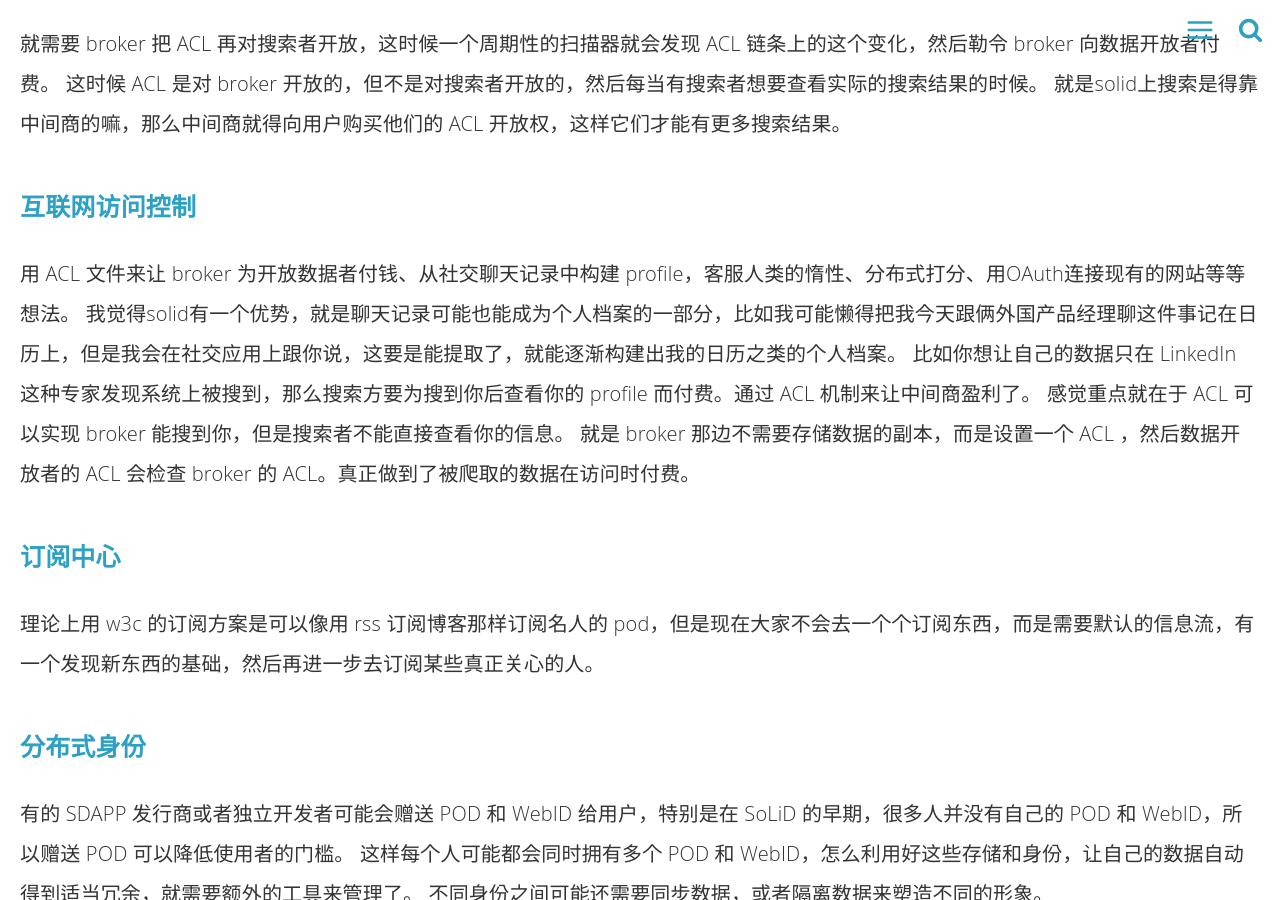
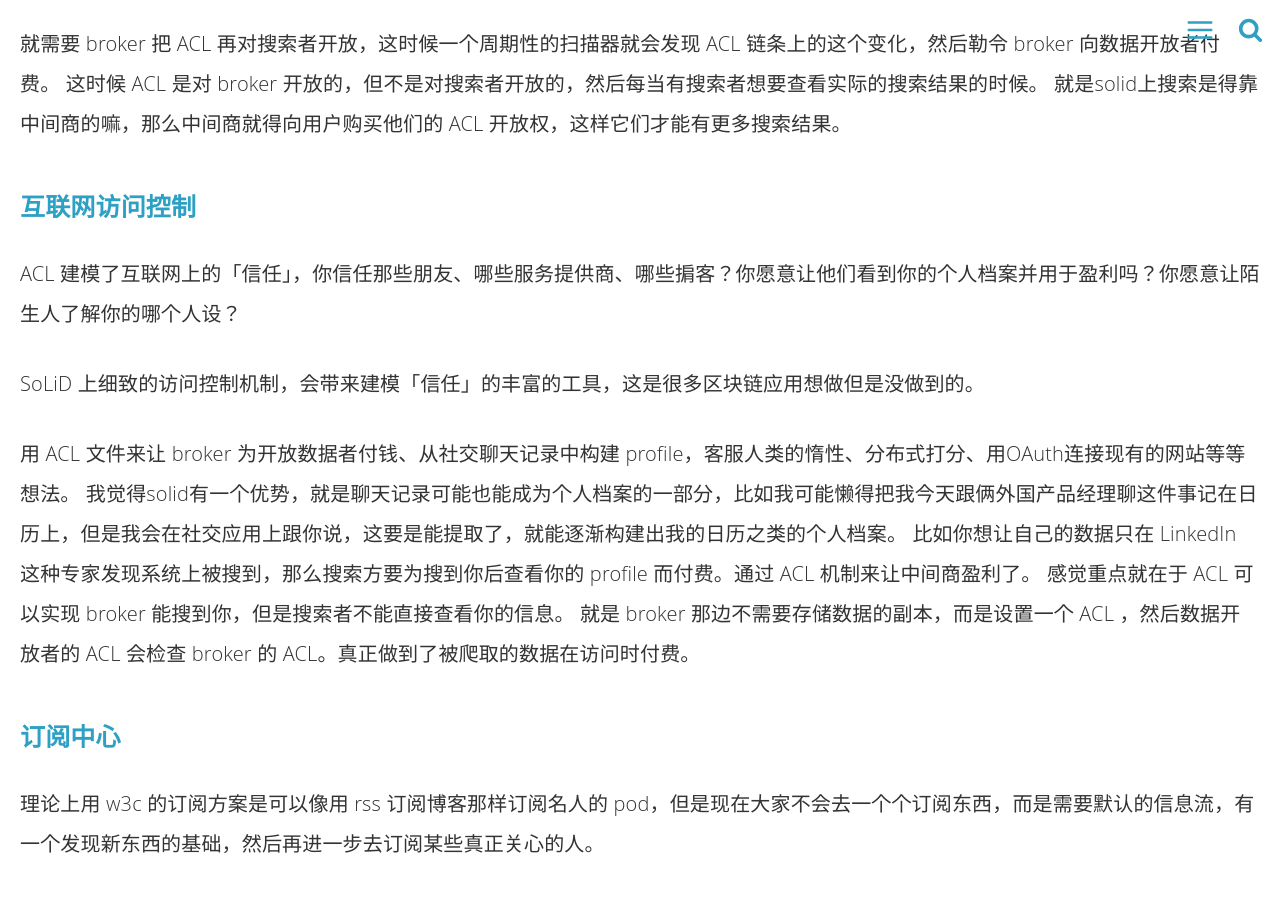
Before and after one commit to linonetwo/linonetwo.github.io, a Jekyll site: the page built from _posts/2018-12-02-SoLiD商业模式与语义网商业模式.md, in a window 1280 px wide and 900 px high, scrolled down 2789 px. Built offline with Jekyll 4.4.1, drawn with Linux system fonts in a browser that asks for light colours; comment, search, counter and statistics services are not loaded.

Commit message:
Update 2018-12-02-SoLiD商业模式与语义网商业模式.md

```diff
--- a/_posts/2018-12-02-SoLiD商业模式与语义网商业模式.md
+++ b/_posts/2018-12-02-SoLiD商业模式与语义网商业模式.md
@@ -63,6 +63,10 @@
 
 ### 互联网访问控制
 
+ACL 建模了互联网上的「信任」，你信任那些朋友、哪些服务提供商、哪些掮客？你愿意让他们看到你的个人档案并用于盈利吗？你愿意让陌生人了解你的哪个人设？
+
+SoLiD 上细致的访问控制机制，会带来建模「信任」的丰富的工具，这是很多区块链应用想做但是没做到的。
+
 用 ACL 文件来让 broker 为开放数据者付钱、从社交聊天记录中构建 profile，客服人类的惰性、分布式打分、用OAuth连接现有的网站等等想法。
 我觉得solid有一个优势，就是聊天记录可能也能成为个人档案的一部分，比如我可能懒得把我今天跟俩外国产品经理聊这件事记在日历上，但是我会在社交应用上跟你说，这要是能提取了，就能逐渐构建出我的日历之类的个人档案。
 比如你想让自己的数据只在 LinkedIn 这种专家发现系统上被搜到，那么搜索方要为搜到你后查看你的 profile 而付费。通过 ACL 机制来让中间商盈利了。
```
